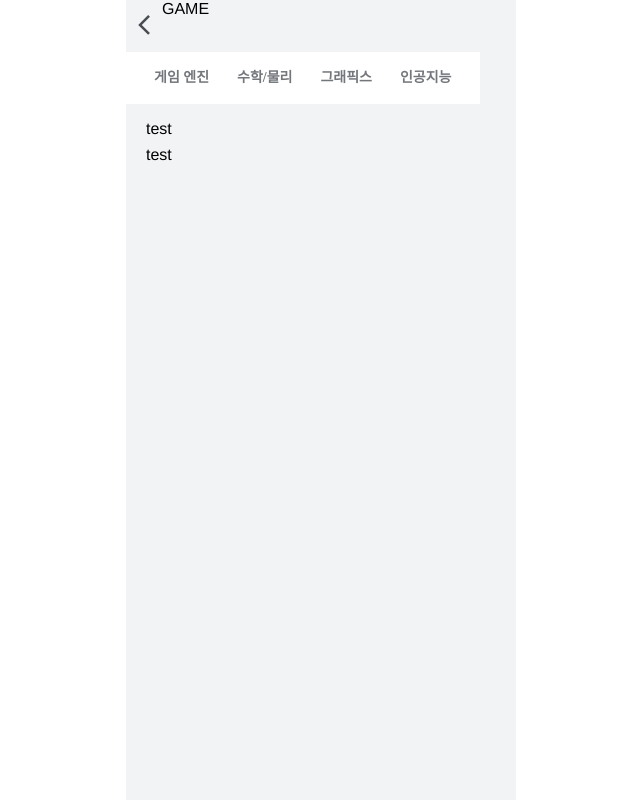
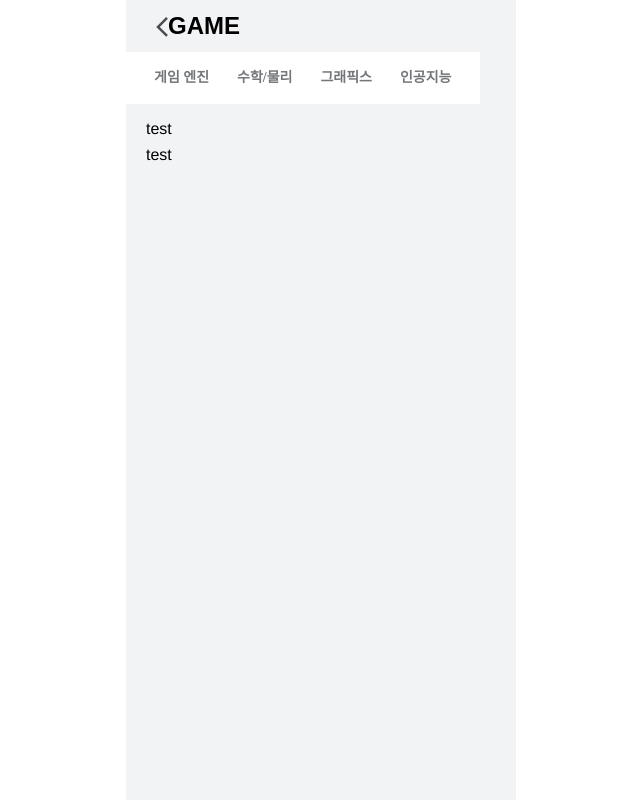
Before and after one commit to jiwon79/cogil, a Vue app: page /about in a window 1280 px wide. Shown: the whole page, without its empty margins (319-959 px from the left). Built offline with nearby package versions, Linux system fonts and the light colour scheme.

Commit message:
:lipstick: Header 스타일 추가

```diff
--- a/src/components/MainHeader.vue
+++ b/src/components/MainHeader.vue
@@ -1,9 +1,10 @@
 <template>
     <header v-if="!isLogo" class="header">
-        <button @click="back">
+        <button @click="back" class="button button-size">
             <img src="/icons/ic_arrow_prev.svg" alt="back button">
         </button>
         <p>{{ title }}</p>
+        <div class="button-size"></div>
     </header>
     <header v-if="isLogo" class="header header-logo">
         <p>COGIL</p>
@@ -39,26 +40,19 @@ export default defineComponent({
 .header {
     display: flex;
     height: 52px;
+    padding: 0 18px;
+    justify-content: space-between;
+    align-items: center;
+    @include Heading-24;
 }
 
 .header-logo {
-    @include Heading-24;
     justify-content: center;
-    align-items: center;
 }
 
-.header {
-    display: flex;
-}
-
-button {
-    background: none;
-    border: none;
-    cursor: pointer;
-}
-
-img {
+.button-size {
     width: 24px;
     height: 24px;
 }
+
 </style>
--- a/src/router/index.ts
+++ b/src/router/index.ts
@@ -19,11 +19,11 @@ const routes: Array<RouteRecordRaw> = [
   {
     path: "/:category",
     name: "category",
-    component: TestView,
+    component: DetailView,
   }
 ];
 
-import TestView from "../views/TestView.vue";
+import DetailView from "../views/DetailView.vue";
 
 const router = createRouter({
   history: createWebHistory(process.env.BASE_URL),
--- a/src/views/TestView.vue
+++ b/src/views/DetailView.vue
@@ -1,8 +1,12 @@
 <template>
     <MainHeader title="Test"/>
     <p>test</p>
+    <p>{{ category}}</p>
 </template>
 
 <script setup lang="ts">
 import MainHeader from "@/components/MainHeader.vue";
+import { useRoute } from "vue-router";
+
+const category = useRoute().params.category;
 </script>
```
